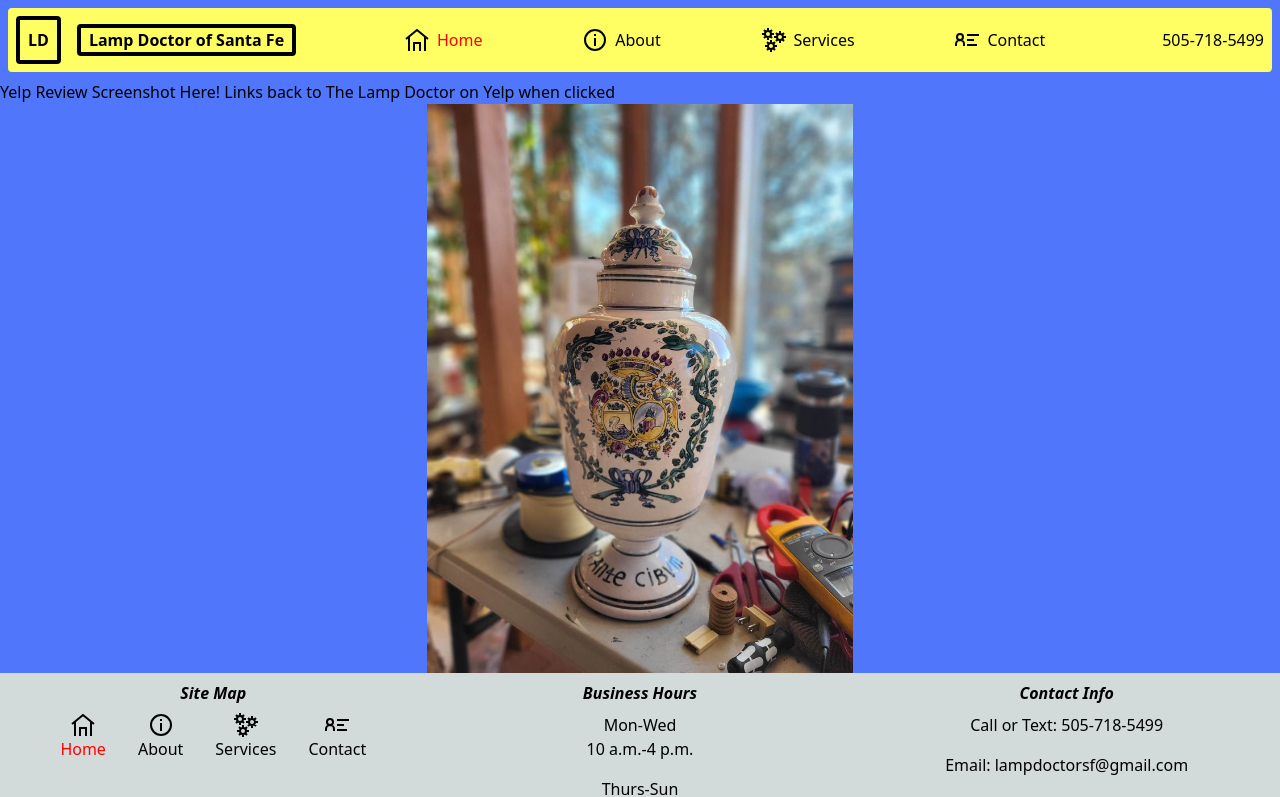
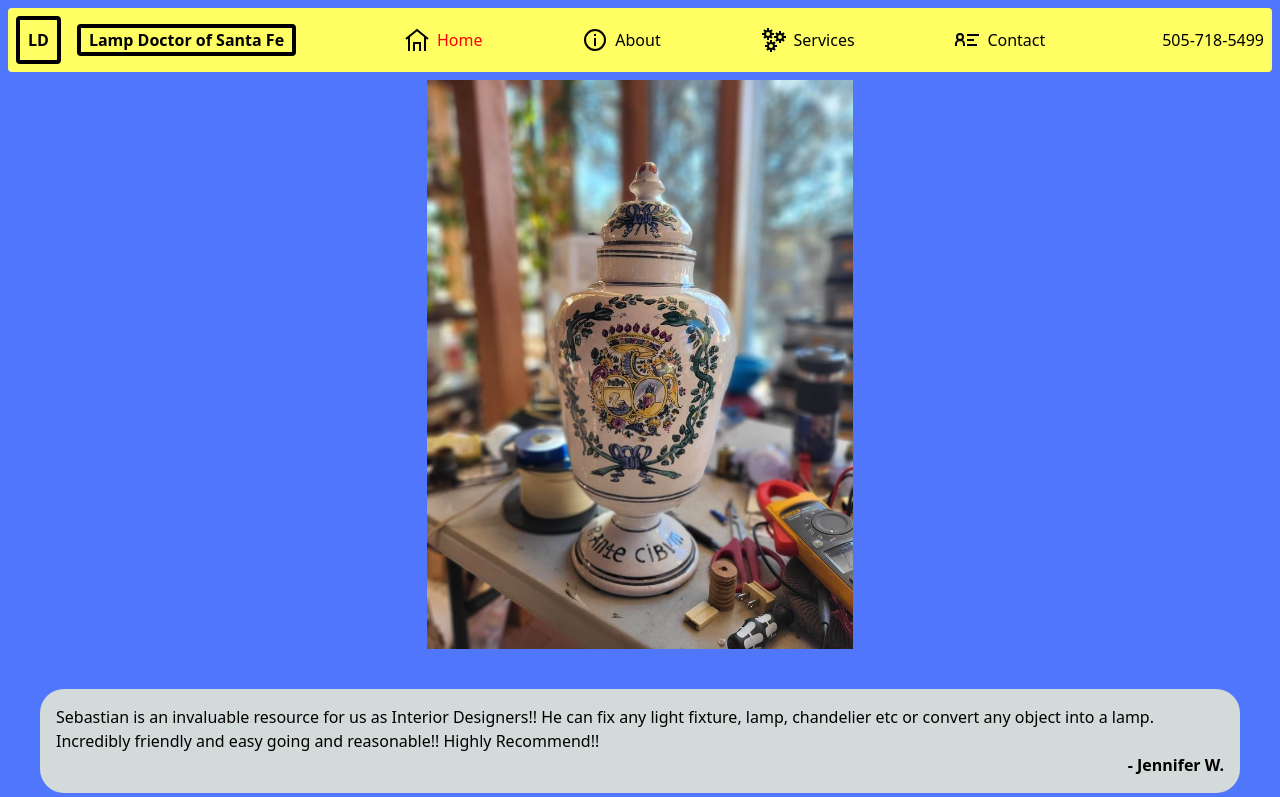
Before and after one commit to TheClutchC/lamp-doctor, a React (Create React App) app: page /#/ in a window 1280 px wide. Shown: the top 797 px of the page. Built offline with nearby package versions, Linux system fonts and the light colour scheme; the HTML template or start-up script is replaced by a standard one.

Commit message:
Update YelpReview.js

```diff
--- a/src/components/YelpReview.js
+++ b/src/components/YelpReview.js
@@ -22,10 +22,6 @@ const YelpReview = () => {
   //   );
   return (
     <>
-      <div>
-        Yelp Review Screenshot Here! Links back to The Lamp Doctor on Yelp when
-        clicked
-      </div>
       <div className="flex flex-row justify-center">
         <img
           className="homePagePhoto1 h-auto w-1/3"
@@ -33,6 +29,15 @@ const YelpReview = () => {
           alt={"Lamp"}
         />
       </div>
+      <div className="bg-platinum p-4 m-10 rounded-3xl">
+        <blockquote>
+          Sebastian is an invaluable resource for us as Interior Designers!! He
+          can fix any light fixture, lamp, chandelier etc or convert any object
+          into a lamp. Incredibly friendly and easy going and reasonable!!
+          Highly Recommend!!
+        </blockquote>
+        <div className="text-right font-semibold">- Jennifer W.</div>
+      </div>
     </>
   );
 };
```
